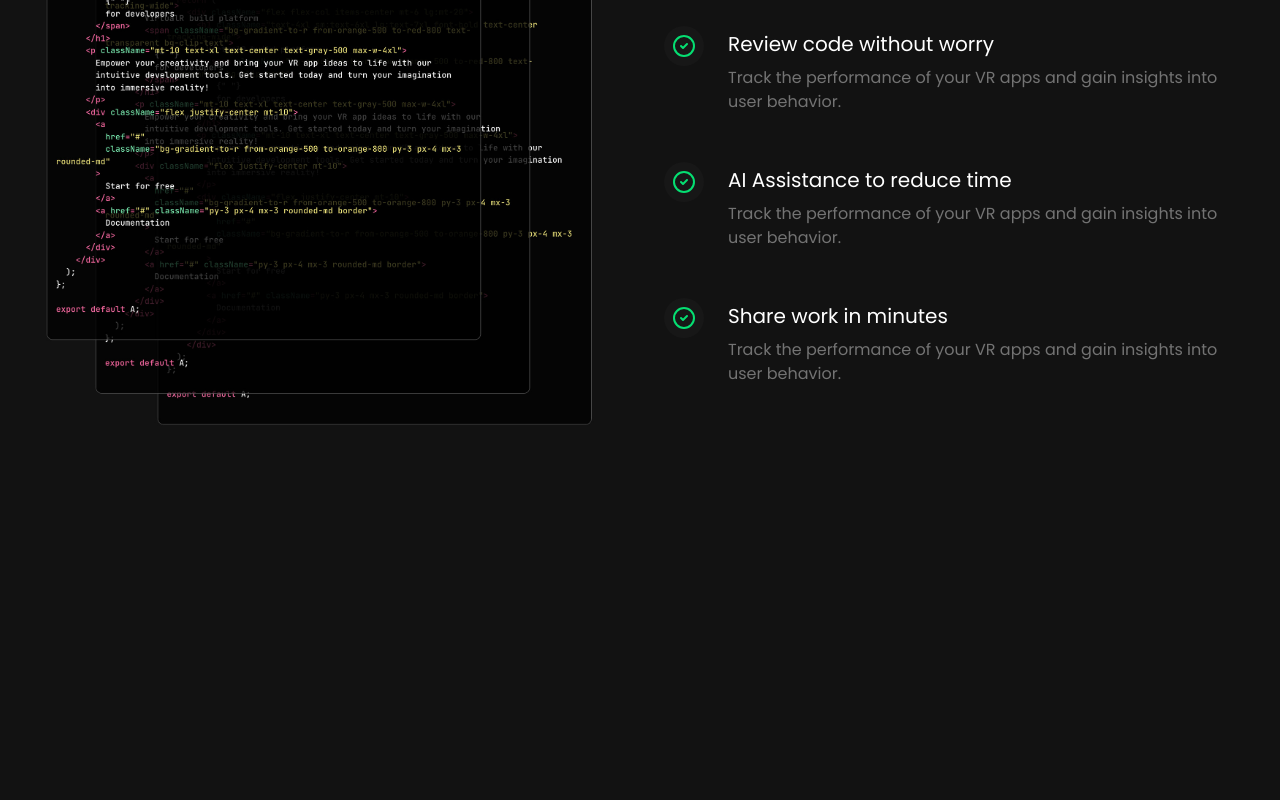
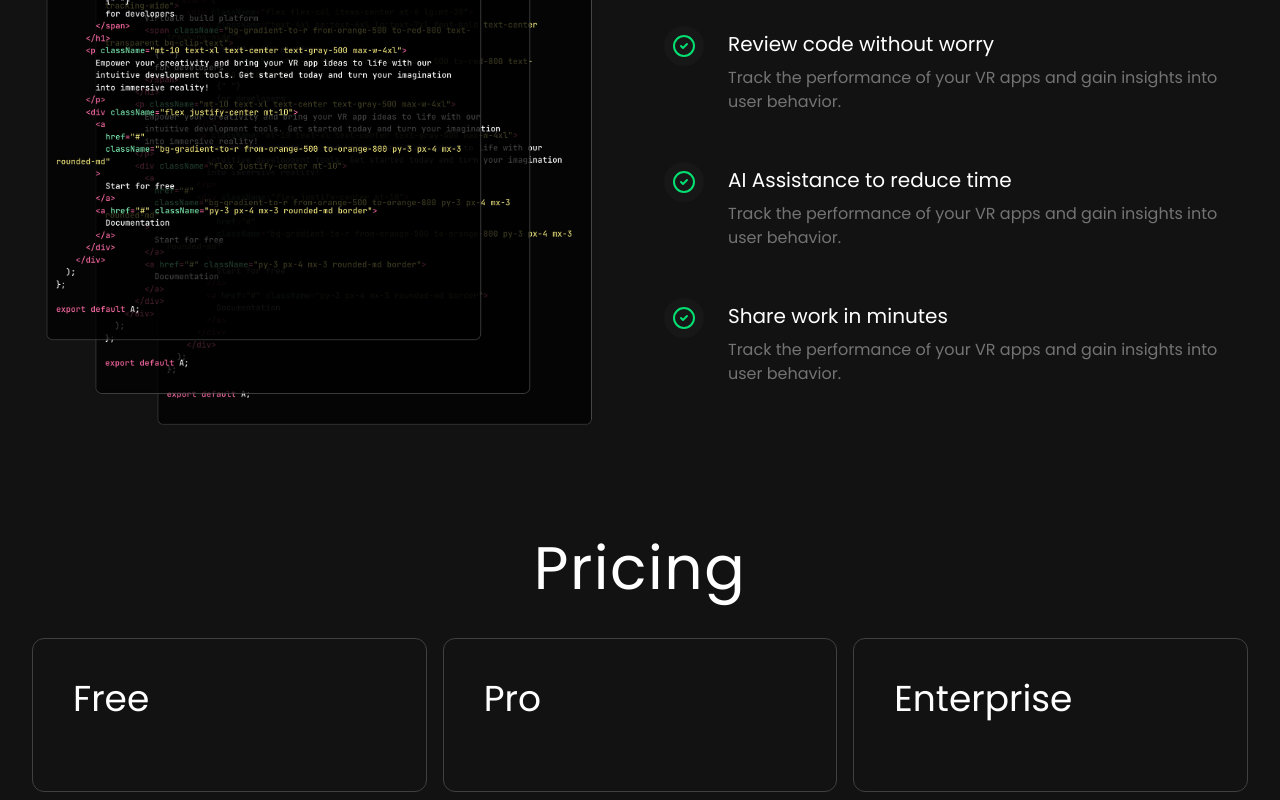
Before and after one commit to Jorgelopez5252/Tailwind-ReactLP, a React (Vite) app: page / in a window 1280 px wide. Shown: the part 1997-2797 px from the top of the page. Before the commit the page ends 2455 px from the top, so only its background shows below. Built offline with nearby package versions, Linux system fonts and the light colour scheme.

Commit message:
savings changes before heading to the gym

```diff
--- a/src/components/Navbar.jsx
+++ b/src/components/Navbar.jsx
@@ -16,7 +16,7 @@ export const Navbar = () => {
         <div className="flex justify-between items-center">
           <div className="flex items-center shrink-0">
             <img className="h-10 w-10 mr-2" src={logo} alt="Logo" />
-            <span className="text-xl tracking-tight">CodeCraft</span>
+            <span className="text-xl tracking-tight">VirtuCraft</span>
           </div>
           <ul className="hidden lg:flex ml-14 space-x-12">
             {navItems.map((item, index) => (
--- /dev/null
+++ b/src/components/Pricing.jsx
@@ -0,0 +1,23 @@
+import { CheckCircle2 } from "lucide-react";
+import { pricingOptions } from "../constants";
+
+const Pricing = () => {
+  return (
+    <div className="mt-20">
+      <h2 className="text-3xl sm:5xl lg:text-6xl text-center my-8 tracking-wide">
+        Pricing
+      </h2>
+      <div className="flex flex-wrap">
+        {pricingOptions.map((option, index) => (
+          <div key={index} className="w-full sm:w-1/2 lg:w-1/3 p-2">
+            <div className="p-10 border border-neutral-700 rounded-xl">
+                <p className="text-4xl mb-8">{option.title}</p>
+            </div>
+          </div>
+        ))}
+      </div>
+    </div>
+  );
+};
+
+export { Pricing };
--- a/src/pages/Home.jsx
+++ b/src/pages/Home.jsx
@@ -2,6 +2,7 @@ import { Navbar } from "../components/Navbar";
 import { HeroSection } from "../components/HeroSection";
 import { FeatureSection } from "../components/FeatureSection";
 import { Workflow } from "../components/WorkFlow";
+import {Pricing} from  "../components/Pricing"
 
 export const Home = () => {
   return (
@@ -11,6 +12,7 @@ export const Home = () => {
         <HeroSection />
         <FeatureSection />
         <Workflow />
+        <Pricing />
       </div>
       <main></main>
     </div>
```
